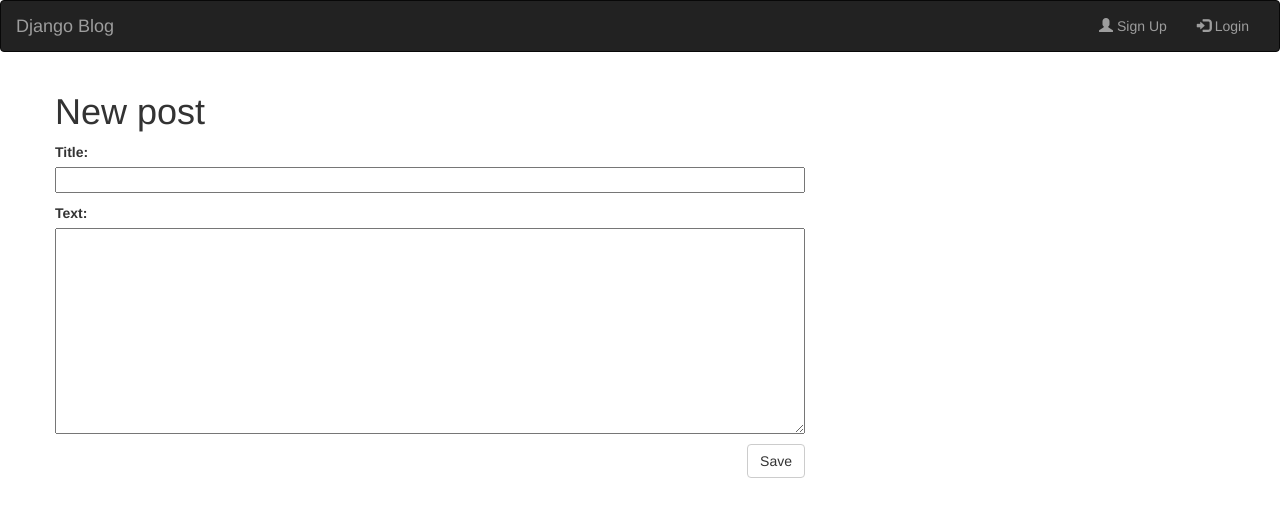
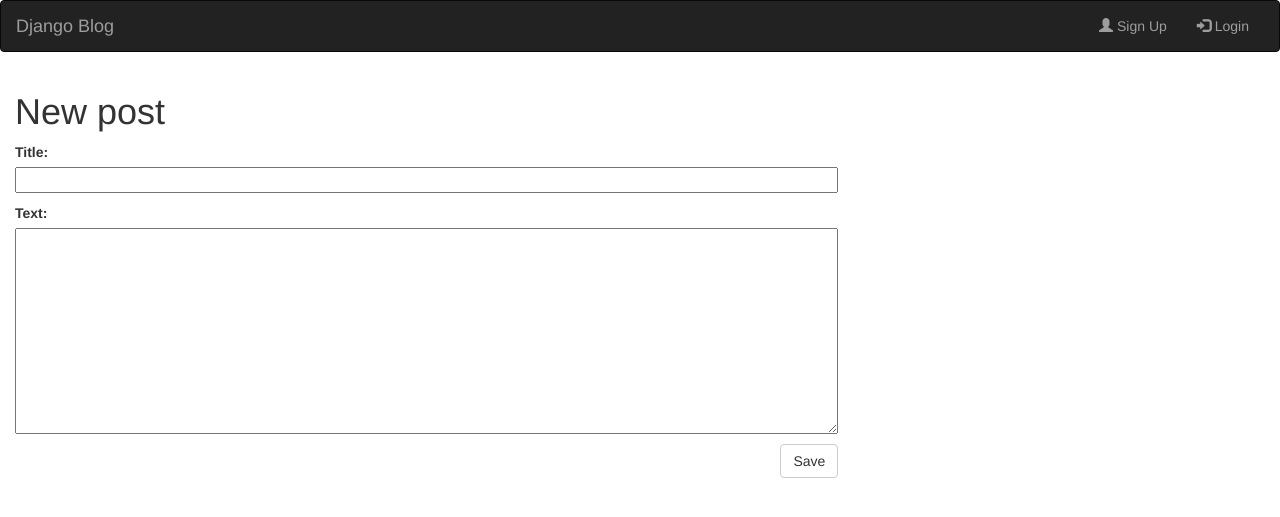
Before and after one commit to mcproger/django_blog, a Django app: page /post/new/ in a window 1280 px wide. Shown: the top 517 px of the page. Run offline with Django 3.2, Linux system fonts and the light colour scheme; some libraries are stand-ins or nearby versions.

```diff
--- a/blog/templates/blog/base.html
+++ b/blog/templates/blog/base.html
@@ -43,7 +43,7 @@
         {% endblock %}
         {% block register %}
         {% endblock %}
-	    <div class="content container">
+	    <div class="container-fluid">
           <div class="row">
             <div class="col-md-8">
               {% block content %}
```
